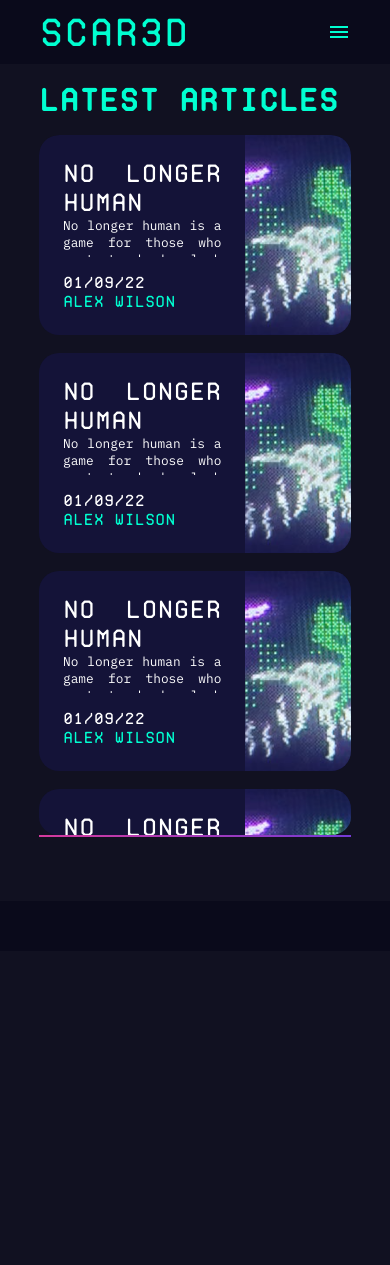
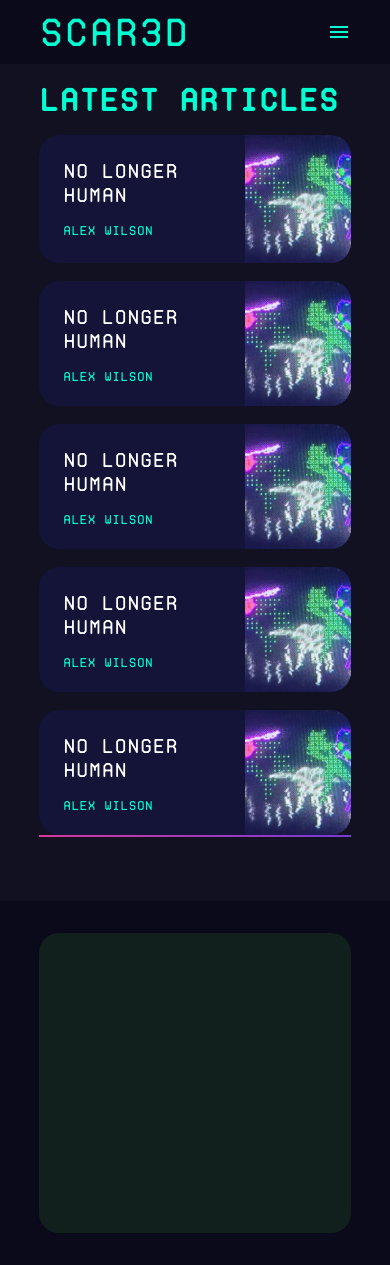
Before and after one commit to wilsoonnaa/courseProject, a PHP site: page / in a window 390 px wide. Before the commit the page ends 837 px from the top, so only its background shows below. Run offline with PHP 8.4, Linux system fonts and the light colour scheme.

Commit message:
More responsiveness

```diff
--- a/article.html
+++ b/article.html
@@ -34,11 +34,11 @@
                     <div class="info">
                         <h1>No Longer Human</h1>
                         <div class="subinfo">
+                            <div class="subinfoauthor">
+                                <h6>Alexander Wilson</h6>
+                            </div>
                             <div class="subinfodate">
                                 <h6>06/06/2024</h6>
-                            </div>
-                            <div class="subinfoauthor">
-                                <h6>Alexander Wilson</h6>
                             </div>
                         </div>
                     </div>
--- a/index.html
+++ b/index.html
@@ -36,7 +36,7 @@
                     </div>
                     <div class="blocks">
                         <div class="articles border-gradient border-gradient-purple only-bottom">
-
+                            <a class="article-link" href="article.html">
                             <div class="article">
                                 <div class="article-text">
                                     <div class="article-title">
@@ -53,7 +53,7 @@
                                 <div class="article-img">
                                     <img src="images/nolonger.png" alt="Article Cover">
                                 </div>
-                            </div>
+                            </div></a>
                             <div class="article">
                                 <div class="article-text">
                                     <div class="article-title">
--- a/style.css
+++ b/style.css
@@ -134,7 +134,7 @@ small{
     display: flex;
     flex-direction: column;
     gap: 1rem;
-    min-width: 200px;
+    min-width: 250px;
     width: 70%;
     min-height: 70vh;
     text-align: justify;
@@ -304,10 +304,13 @@ main{
     min-width: 500px;
     width: 70%;
     min-height: 70vh;
-    text-align: justify;
     overflow-x: hidden;
     overflow-y: scroll;
     scrollbar-color: var(--color-primary);
+}
+
+.articles:last-child{
+    margin-bottom: 1rem;
 }
 
 .article{
@@ -319,6 +322,21 @@ main{
     display: flex;
     flex-direction: row;
     overflow: hidden;
+}
+
+.article-link{
+    text-decoration: none;
+}
+
+.article:hover{
+    background: rgb(20,19,56);
+    background: linear-gradient(90deg, rgba(20,19,56,1) 0%, rgba(28,25,103,1) 39%, rgba(68,41,134,1) 100%);
+	background-size: 400% 400%;
+	animation: gradient 15s ease infinite;
+
+    .article-title{
+        color: var(--color-primary);
+    }
 }
 
 .article-img{
@@ -343,8 +361,14 @@ main{
 }
 
 .article-desc{
-    max-height: 3rem;
-    overflow: scroll;
+    text-decoration: none;
+    display: -webkit-box;
+    -webkit-line-clamp: 2;
+    -webkit-box-orient: vertical;
+    overflow: hidden;
+    text-overflow: ellipsis;
+    height: 3em; /* Adjust based on your line-height */
+    line-height: 1.5em; /* Adjust as needed */
     font-family: 'IBMPlexMono', sans-serif;
     font-size: var(--fs-sm);
 }
@@ -369,7 +393,7 @@ main{
     flex-direction: column;
     /*border: 1px solid blueviolet;*/
     width: 30%;
-    min-width: 200px;
+    min-width: 250px;
     gap: 1rem;
 }
 
@@ -441,6 +465,14 @@ main{
     display: flex;
     flex-direction: row;
     overflow: hidden;
+}
+
+.sb-hot-article:hover{
+    .sb-hot-article-content{
+        p{
+            color: var(--color-primary);
+        }
+    }
 }
 
 .sb-hot-article-content{
@@ -538,8 +570,35 @@ main{
 
 /*Footer*/
 footer{
-    height: 50px;
+    padding: 2rem 0;
+    width: 100%;
+    height: auto;
     background-color: var(--color-nav);
+}
+
+.ft-container{
+    margin: 0 122px;
+    height: 100%;
+    width: auto;
+    display: flex;
+    flex-direction: row;
+    gap: 1rem;
+}
+
+.ft-left{
+    border-radius: 20px;
+    min-height: 300px;
+    width: 60%;
+    background-color: var(--color-green);
+    display: flex;
+}
+
+.ft-right{
+    background-color: var(--color-blue);
+    border-radius: 20px;
+    width: 40%;
+    min-height: 300px;
+    display: flex;
 }
 
 /*Mobile navbar*/
@@ -596,10 +655,36 @@ footer{
     .sb-hot-title{
         font-size: var(--fs-h5);
     }
+
+    .sb-hot-article-content{
+        text-overflow: ellipsis;
+    overflow: hidden;
+    }
 }
 
 /*Hide on mobile devices*/
-@media (max-width: 900px){
+@media (max-width: 1016px){
+    .subinfo{
+        margin-top: 0.5rem;
+    }
+    .subinfodate{
+        h6{
+            font-size: var(--fs-p);
+        }
+    }
+
+    .subinfoauthor{
+        h6{
+            font-size: var(--fs-p);
+        }
+    }
+
+    .ft-container{
+        width: 80%;
+        justify-content: center;
+        align-items: center;
+        margin: 0 auto;
+    }
     nav{
         display: flex;
         justify-content: center;
@@ -666,8 +751,74 @@ footer{
     }
 }
 
+@media(max-width: 800px){
+    .ft-container{
+        flex-direction: column;
+    }
+
+    .ft-right{
+        display: none;
+    }
+
+    .ft-left{
+        width: 100%;
+    }
+}
+
+@media(max-width: 550px){
+    .article-author{
+        font-size: var(--fs-sm);
+    }
+    .article-date{
+        font-size: var(--fs-sm);
+    }
+}
+
 @media(max-width: 400px){
+    .article{
+        min-height: 100px;
+        min-width: 200px;
+    }
+
+    .articles{
+        min-width: 200px;
+    }
+
+    .article-info{
+
+        font-size: var(--fs-sm);
+        .article-date{
+            display: none;
+        }
+    }
+
+    .article-title{
+        font-size: var(--fs-h6);
+    }
+
+    .article-desc{
+        display: none;
+    }
+
     .nv-sidebar{
         width: 100%;
     }
+
+    .subinfo{
+        margin-top: 0.5rem;
+        gap: 5px;
+        flex-direction: column;
+    }
+
+    .subinfodate{
+        h6{
+            font-size: var(--fs-sm);
+        }
+    }
+
+    .subinfoauthor{
+        h6{
+            font-size: var(--fs-p);
+        }
+    }
 }
```
